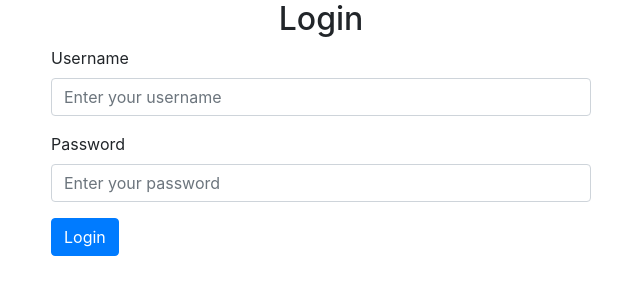
After one commit to sravan1946/cipherthon, a Flask app: template templates/userlogin.html in a window 1280 px wide. The commit adds this page. Shown: the top 300 px of the page, without its empty margins (319-959 px from the left). Run offline with Flask 3, Linux system fonts and the light colour scheme; the template is opened without the code that fills it, so the values that code supplies are empty; some libraries are stand-ins or nearby versions.

Commit message:
login page

```diff
--- a/templates/index.html
+++ b/templates/index.html
@@ -4,6 +4,7 @@
     <meta charset="UTF-8">
     <meta name="viewport" content="width=device-width, initial-scale=1.0">
     <link rel="stylesheet" href="templates/style.css">
+
     <title>HealthLink</title>
 </head>
 <body>
--- /dev/null
+++ b/templates/userlogin.html
@@ -0,0 +1,36 @@
+<!DOCTYPE html>
+<html lang="en">
+
+<head>
+  <meta charset="UTF-8">
+  <meta name="viewport" content="width=device-width, initial-scale=1.0">
+  <title>Login Page</title>
+  <link rel="stylesheet" href="https://stackpath.bootstrapcdn.com/bootstrap/4.5.2/css/bootstrap.min.css">
+</head>
+
+<body>
+  <div class="container">
+    <div class="row justify-content-center">
+      <div class="col-md-6">
+        <h2 class="text-center">Login</h2>
+        <form>
+          <div class="form-group">
+            <label for="username">Username</label>
+            <input type="text" class="form-control" id="username" placeholder="Enter your username">
+          </div>
+          <div class="form-group">
+            <label for="password">Password</label>
+            <input type="password" class="form-control" id="password" placeholder="Enter your password">
+          </div>
+          <button type="submit" class="btn btn-primary">Login</button>
+        </form>
+      </div>
+    </div>
+  </div>
+
+  <script src="https://code.jquery.com/jquery-3.5.1.slim.min.js"></script>
+  <script src="https://cdn.jsdelivr.net/npm/@popperjs/core@2.5.4/dist/umd/popper.min.js"></script>
+  <script src="https://stackpath.bootstrapcdn.com/bootstrap/4.5.2/js/bootstrap.min.js"></script>
+</body>
+
+</html>
```
